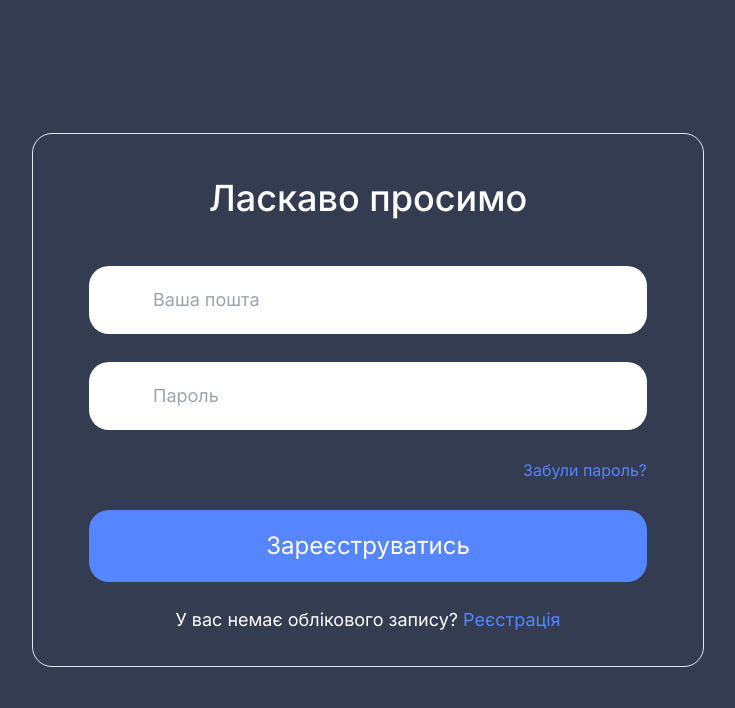
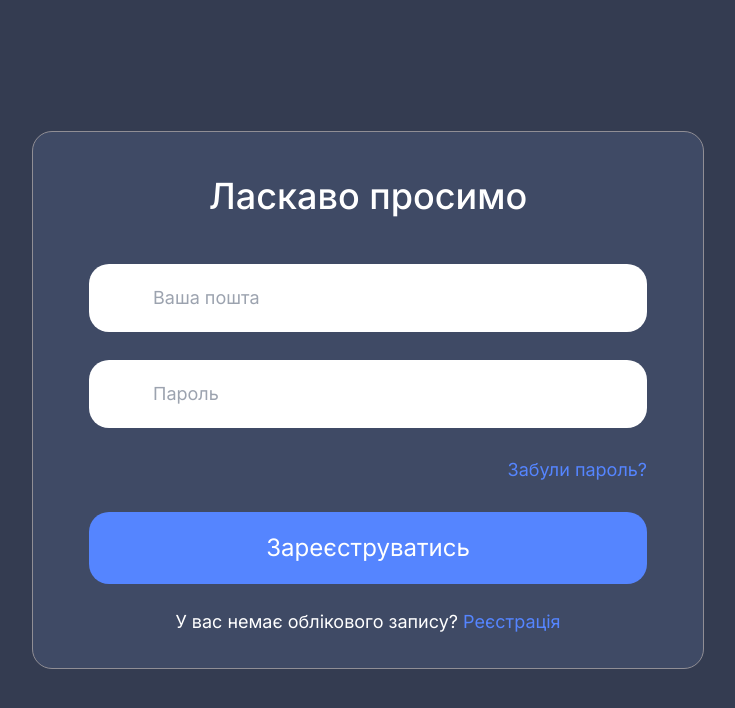
Before and after one commit to EdPrys/online-chat, a Next.js app: page /sign-in in a window 1280 px wide. Shown: the top 708 px of the page, without its empty margins (272-1007 px from the left). Built offline with nearby package versions, Linux system fonts and the light colour scheme.

Commit message:
fix: sign-in-page

```diff
--- a/pages/sign-in.tsx
+++ b/pages/sign-in.tsx
@@ -7,32 +7,27 @@ import Link from "next/dist/client/link";
 const SignIn = () => {
   return (
     <Layout className="flex flex-col">
-      <form className="w-full px-14 pt-11 pb-8 rounded-3xl max-w-2xl m-auto bg-slade-600 border border-grey-500">
+      <form className="w-full px-14 pt-11 pb-8 rounded-3xl max-w-2xl m-auto bg-slate-600 border border-gray-500">
         <Heading>Ласкаво просимо</Heading>
 
-        <Input
-          type="e-mail"
-          name="email"
-          placeholder="Ваша пошта"
-          icon="user"
-        />
+        <Input type="email" name="email" placeholder="Ваша пошта" icon="user" />
 
         <Input
           type="password"
           name="password"
           placeholder="Пароль"
-          icon="chat"
+          icon="lock"
         />
 
-        <div className="text-right mb-7">
-          <Link href="/sign-in">Забули пароль?</Link>
+        <div className="mb-7 text-right text-lg">
+          <Link href="/reset-pass">Забули пароль?</Link>
         </div>
 
         <Button type="submit">Зареєструватись</Button>
 
         <p className="text-lg text-center">
           У вас немає облікового запису?
-          <Link href="/sign-in"> Реєстрація</Link>
+          <Link href="/sign-up"> Реєстрація</Link>
         </p>
       </form>
     </Layout>
```
